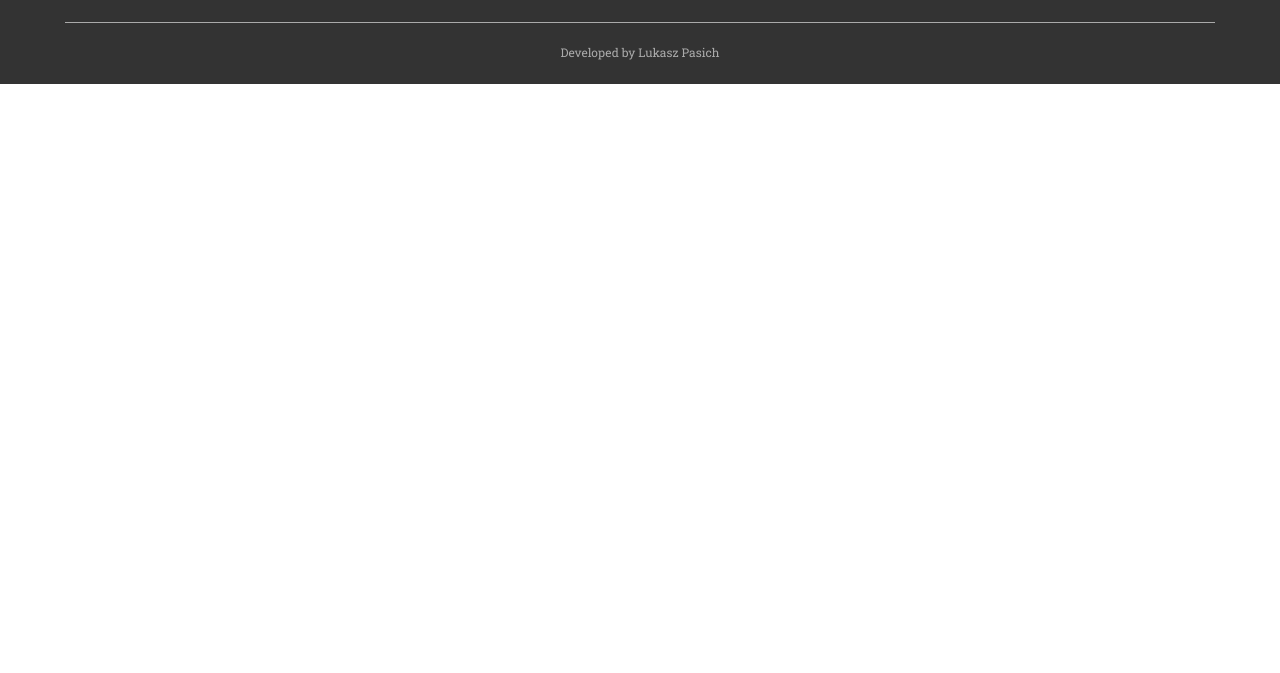
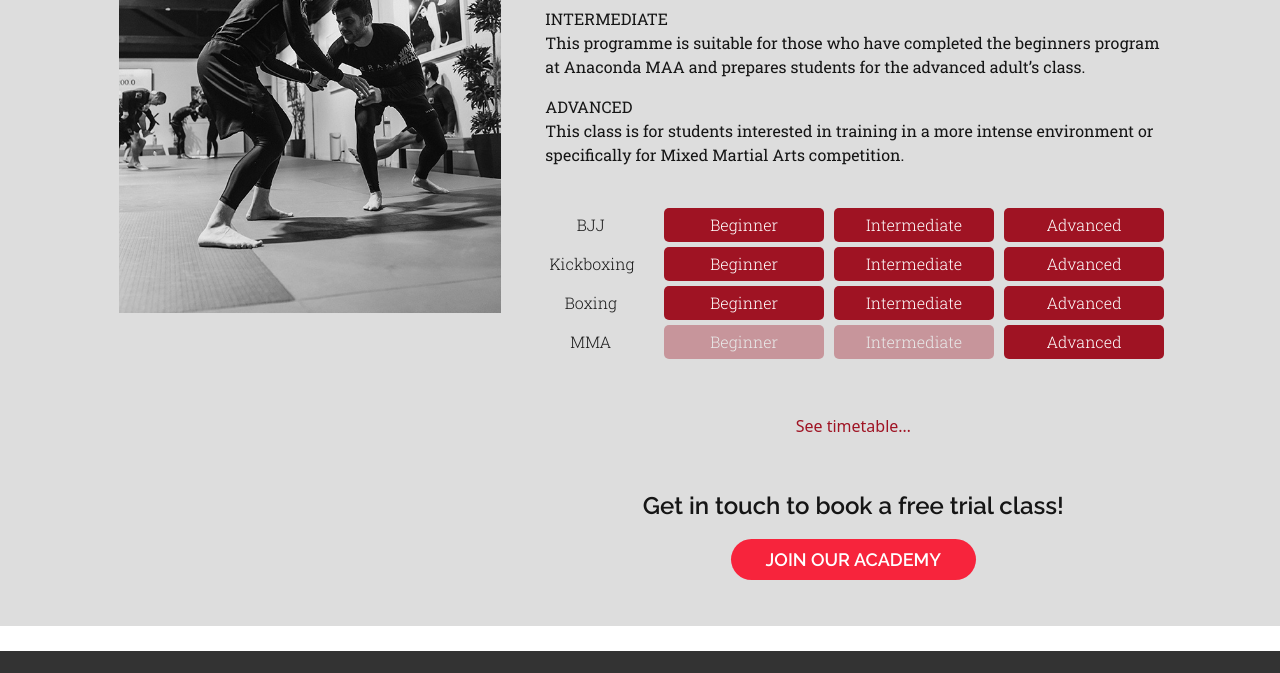
Before and after one commit to LukaszPasich/Anaconda-MAA-MS1, a plain HTML site: page classes.html in a window 1280 px wide. Shown: the part 1713-2386 px from the top of the page. Before the commit the page ends 1797 px from the top, so only its background shows below. Drawn offline with nearby package versions, Linux system fonts and the light colour scheme.

Commit message:
Add Adults Classes section to Classes page

```diff
--- a/assets/css/style.css
+++ b/assets/css/style.css
@@ -102,6 +102,10 @@ ul {
 
 .bgrd-color-dgrey {
     background-color: #151515;
+}
+
+.bgrd-color-lgrey {
+    background-color: #ddd;
 }
 
 .color-ashblack {
--- a/classes.html
+++ b/classes.html
@@ -173,6 +173,116 @@
         </section>
         <!-- /Kids & Teens Classes -->
 
+        <!-- Adults Classes -->
+        <section class="container-fluid bgrd-color-lgrey">
+            <div class="row justify-content-center padding-top-hundred padding-bottom-fifty">
+
+                <div class="col-11 col-md-9 padding-bottom-fifty rwd-kidsclassesimage-phonetablet">
+                    <img src="assets/images/classes-page-adults-imagecropped.jpg" alt="Kids' martial arts classes" style="width: 100%;">
+                </div>
+
+                <div class="col-11 col-xs-10 col-md-8 col-xl-4 padding-bottom-fifty rwd-kidsclassesimage-desktop">
+                    <img src="assets/images/classes-page-adults-image.jpg" alt="Kids' martial arts classes" style="width: 95%;">
+                </div>
+
+                <div class="col-11 col-md-9 col-xl-6">
+                    <p class="sub-header color-ashblack">
+                        Adults Classes
+                    </p>
+                    <p class="body-text-left color-ashblack body-text-weightnormal">
+                       <span class="text-uppercase">Beginners</span><br>
+                        Small classes allowing for more focus and direction from the coach ensuring that you progress as quickly as possible.
+                    </p>
+                     <p class="body-text-left color-ashblack body-text-weightnormal">
+                        <span class="text-uppercase">Intermediate</span><br>
+                        This programme is suitable for those who have completed the beginners program at Anaconda MAA and prepares students for the advanced adult’s class.
+                    </p>
+                    <p class="body-text-left color-ashblack body-text-weightnormal">
+                        <span class="text-uppercase">Advanced</span><br>
+                        This class is for students interested in training in a more intense environment or specifically for Mixed Martial Arts competition.
+                    </p>
+                    <!-- Classes Diagram -->
+                    <div class="row justify-content-center padding-top-twentyfive">
+                        <div class="col-9 col-md-2 classes-group">
+                            BJJ
+                        </div>
+                        <div class="col-9 col-md-3 classes-levels">
+                            Beginner
+                        </div>
+                        <div class="col-9 col-md-3 classes-levels">
+                            Intermediate
+                        </div>
+                        <div class="col-9 col-md-3 classes-levels">
+                            Advanced
+                        </div>
+                    </div>
+                    <div class="row justify-content-center">
+                        <div class="col-9 col-md-2 classes-group">
+                            Kickboxing
+                        </div>
+                        <div class="col-9 col-md-3 classes-levels">
+                            Beginner
+                        </div>
+                        <div class="col-9 col-md-3 classes-levels">
+                            Intermediate
+                        </div>
+                        <div class="col-9 col-md-3 classes-levels">
+                            Advanced
+                        </div>
+                    </div>
+                    <div class="row justify-content-center">
+                        <div class="col-9 col-md-2 classes-group">
+                            Boxing
+                        </div>
+                        <div class="col-9 col-md-3 classes-levels">
+                            Beginner
+                        </div>
+                        <div class="col-9 col-md-3 classes-levels">
+                            Intermediate
+                        </div>
+                        <div class="col-9 col-md-3 classes-levels">
+                            Advanced
+                        </div>
+                    </div>
+                     <div class="row justify-content-center">
+                        <div class="col-9 col-md-2 classes-group">
+                            MMA
+                        </div>
+                        <div class="col-9 col-md-3 classes-levels opacity-thirtyfive">
+                            Beginner
+                        </div>
+                        <div class="col-9 col-md-3 classes-levels opacity-thirtyfive">
+                            Intermediate
+                        </div>
+                        <div class="col-9 col-md-3 classes-levels">
+                            Advanced
+                        </div>
+                    </div>
+                    <!-- /Classes Diagram -->
+
+                    <div class="row justify-content-center padding-top-fifty">
+                        <div class="col-auto">
+                            <a href="times.html#times" class="color-dark-red read-more">See timetable…</a>
+                        </div>
+                    </div>
+                    <!-- Call to Action -->
+                    <div class="row side-padding-zero">
+                        <div class="col-12">
+                            <div class="sub-header">
+                                <div class="row justify-content-center">
+                                    <div class="col-auto padding-top-fifty">
+                                        <p class="color-ashblack">Get in touch to book a free trial class!</p>
+                                        <a href="contact.html" class="btn-join">Join Our Academy</a>
+                                    </div>
+                                </div>
+                            </div>
+                        </div>
+				    </div>
+                    <!-- /Call to Action -->
+                </div>
+            </div>
+        </section>
+        <!-- /Adults Classes -->
 
         <!-- Footer -->
         <footer class="container-fluid margin-top-twentyfive">
```
Also changed, not shown: assets/images/classes-page-adults-imagecropped.jpg (added).
